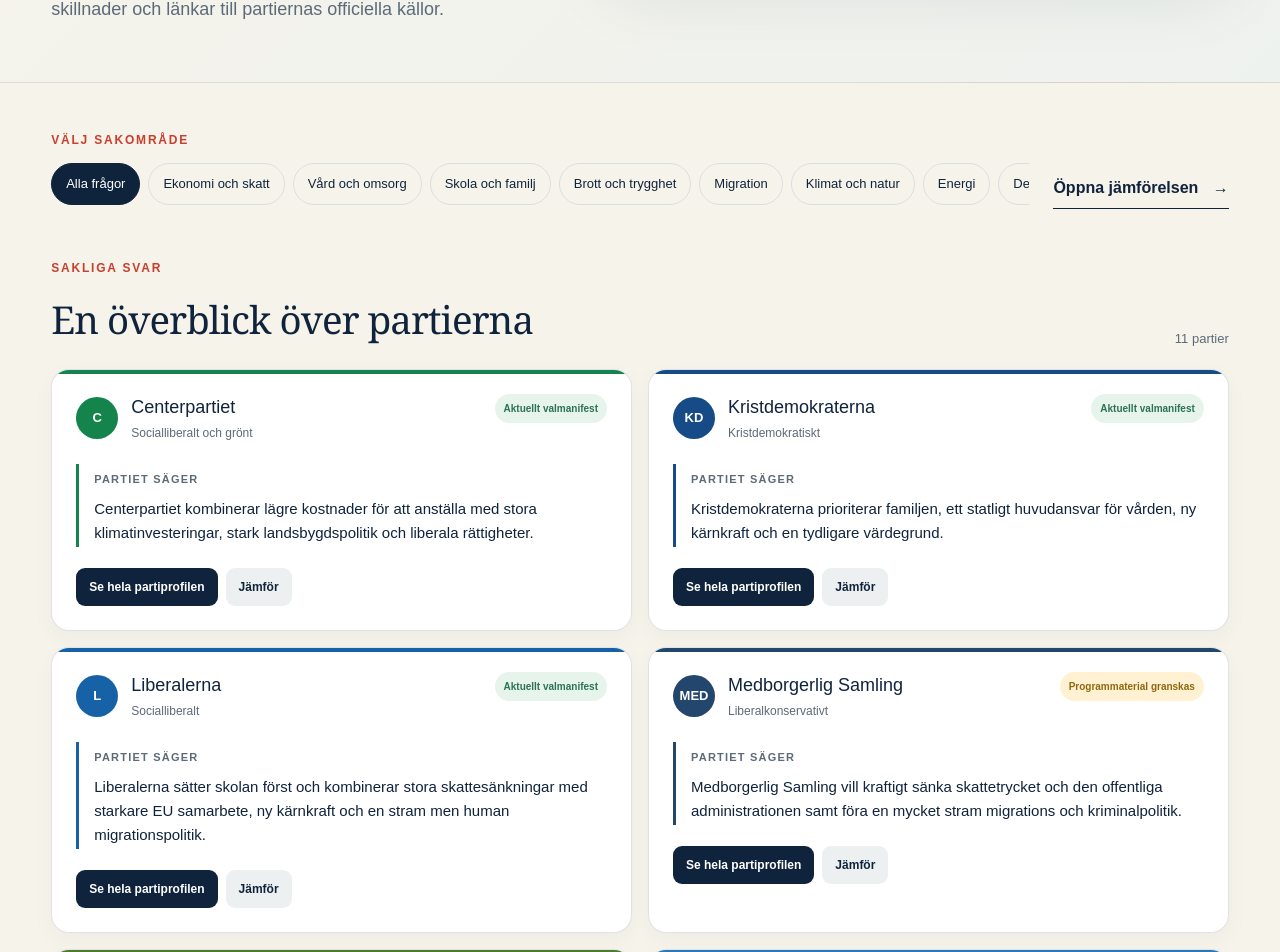
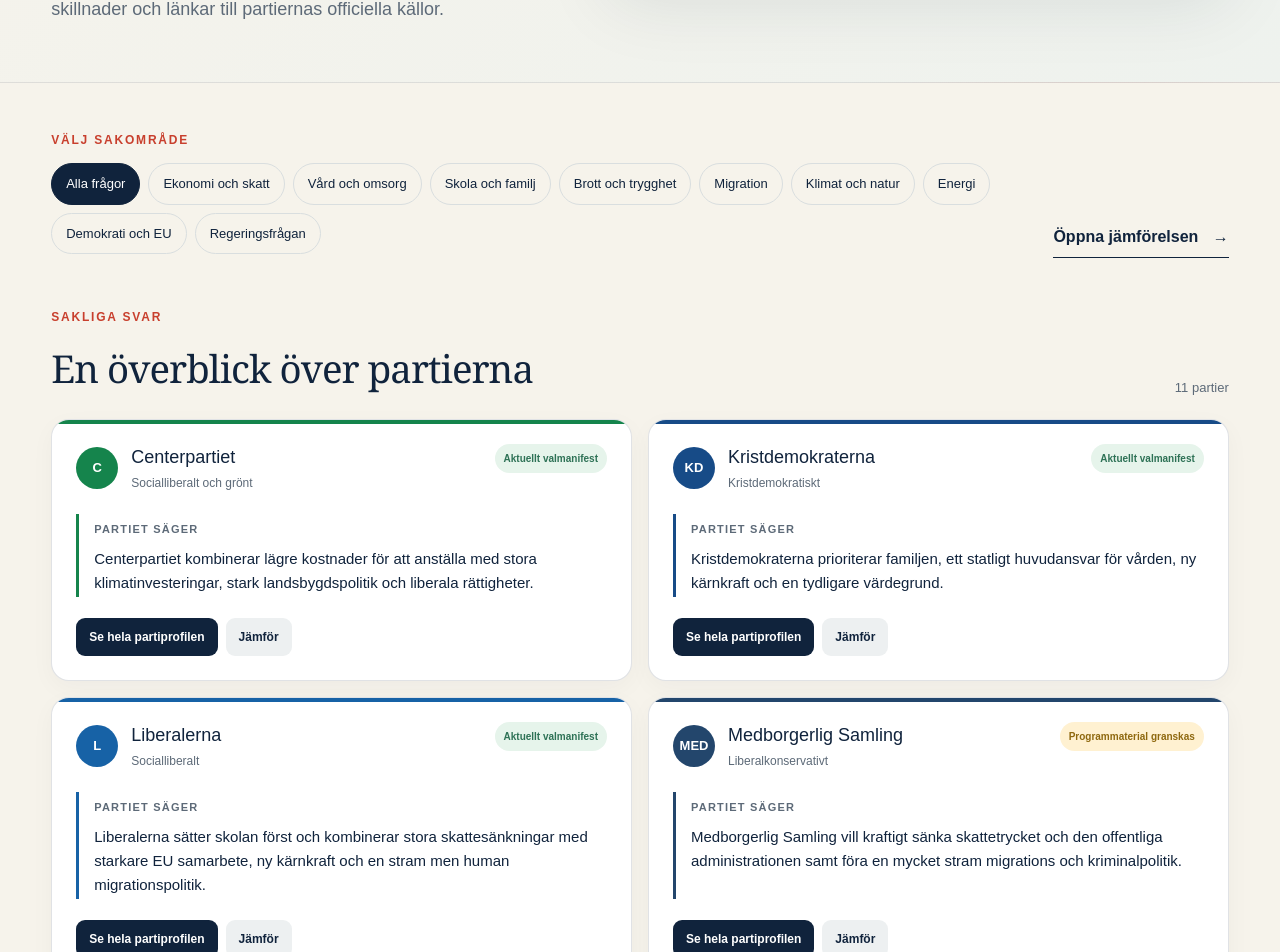
Before and after one commit to Hackadittliv/partier, a Next.js app: page / in a window 1280 px wide. Shown: the part 493-1445 px from the top of the page. Built offline with nearby package versions, Linux system fonts and the light colour scheme.

Commit message:
Förbättra sökning och linjering

```diff
--- a/app/globals.css
+++ b/app/globals.css
@@ -40,15 +40,16 @@
 .searchInput > span { font-size: 32px; line-height: 1; transform: rotate(-20deg); }
 .searchInput input { flex: 1; border: 0; outline: 0; background: transparent; font-size: 16px; min-width: 0; }
 .searchInput button { border: 0; background: #eef0ef; border-radius: 999px; font-size: 12px; padding: 8px 11px; cursor: pointer; }
+.searchHint { margin: 10px 2px 0; color: var(--muted); font-size: 11px; line-height: 1.45; }
 .suggestions { display: flex; flex-wrap: wrap; gap: 8px; margin-top: 16px; }
 .suggestions button { border: 1px solid var(--line); background: #fafaf8; color: #485565; border-radius: 999px; padding: 8px 11px; font-size: 12px; text-align: left; cursor: pointer; transition: .18s ease; }
 .suggestions button:hover { border-color: var(--accent); color: var(--accent-dark); transform: translateY(-1px); }
 
 .sectionWrap { width: min(1440px, 92vw); margin-inline: auto; }
 .workspace { padding-block: 48px 70px; }
-.topicBar { display: flex; gap: 24px; justify-content: space-between; align-items: end; }
+.topicBar { display: grid; grid-template-columns: minmax(0, 1fr) auto; gap: 24px; align-items: end; }
 .topicBar > div { min-width: 0; flex: 1; }
-.topicScroller { display: flex; gap: 8px; overflow: auto; padding-bottom: 4px; scrollbar-width: thin; }
+.topicScroller { display: flex; flex-wrap: wrap; gap: 8px; padding-bottom: 4px; }
 .topicScroller button { flex: 0 0 auto; border: 1px solid var(--line); border-radius: 999px; padding: 10px 14px; background: transparent; font-size: 13px; cursor: pointer; }
 .topicScroller button.selected { color: white; background: var(--ink); border-color: var(--ink); }
 .compareCta { border: 0; border-bottom: 1px solid var(--ink); background: transparent; padding: 8px 0; font-weight: 700; cursor: pointer; white-space: nowrap; }
@@ -56,8 +57,9 @@
 .resultHeader { margin: 50px 0 21px; display: flex; justify-content: space-between; align-items: end; gap: 20px; }
 .resultHeader h2 { font-family: Georgia, serif; font-size: clamp(28px, 3vw, 42px); max-width: 900px; margin: 0; letter-spacing: -.025em; }
 .resultHeader > span { color: var(--muted); font-size: 13px; }
+.interpretationTag { display: inline-flex; margin-top: 12px; padding: 6px 10px; border-radius: 999px; background: #e8f0f8; color: #2c6292; font-size: 11px; font-weight: 800; }
 .resultGrid { display: grid; grid-template-columns: repeat(2, minmax(0, 1fr)); gap: 16px; }
-.partyCard { position: relative; overflow: hidden; padding: 24px; background: var(--surface); border: 1px solid rgba(16,35,60,.13); border-radius: 18px; box-shadow: 0 7px 25px rgba(16,35,60,.035); }
+.partyCard { position: relative; overflow: hidden; padding: 24px; background: var(--surface); border: 1px solid rgba(16,35,60,.13); border-radius: 18px; box-shadow: 0 7px 25px rgba(16,35,60,.035); display: flex; flex-direction: column; }
 .partyCard::before { content: ""; position: absolute; top: 0; left: 0; width: 100%; height: 4px; background: var(--party); }
 .partyCardTop, .partyIdentity, .cardActions, .compareParty, .modalHero, .sources a { display: flex; align-items: center; }
 .partyCardTop { justify-content: space-between; gap: 15px; align-items: flex-start; }
@@ -69,7 +71,7 @@
 .sourceBadge.verified { background: #e6f4eb; color: var(--green); }
 .sourceBadge.current { background: #e8f0f8; color: #2c6292; }
 .sourceBadge.review { background: #fff1d1; color: var(--yellow); }
-.factBlock { border-left: 3px solid var(--party); margin: 22px 0 21px; padding: 2px 0 2px 15px; }
+.factBlock { border-left: 3px solid var(--party); margin: 22px 0 21px; padding: 2px 0 2px 15px; flex: 1; }
 .factBlock span, .comparePosition span, .summaryBox span, .priorityList > span { color: var(--muted); font-size: 11px; text-transform: uppercase; letter-spacing: .11em; font-weight: 800; }
 .factBlock p, .comparePosition p { margin: 7px 0 0; font-size: 15px; line-height: 1.6; }
 .cardActions { gap: 8px; }
@@ -99,11 +101,11 @@
 .partyPicker button.picked span { background: var(--party); color: white; }
 .compareControls select { width: 100%; border: 1px solid var(--line); background: #fafaf8; border-radius: 10px; padding: 12px; }
 .compareGrid { display: grid; grid-template-columns: repeat(var(--count), minmax(0, 1fr)); gap: 12px; align-items: stretch; }
-.compareGrid article { border-top: 5px solid var(--party); background: white; border-radius: 14px; padding: 22px; display: flex; flex-direction: column; min-width: 0; box-shadow: 0 10px 35px rgba(16,35,60,.05); }
+.compareGrid article { border-top: 5px solid var(--party); background: white; border-radius: 14px; padding: 22px; display: grid; grid-template-rows: 54px 62px minmax(260px, auto) minmax(205px, 1fr) auto; min-width: 0; box-shadow: 0 10px 35px rgba(16,35,60,.05); }
 .compareParty { gap: 11px; }
 .compareParty h2 { font-size: 18px; margin: 0; }
 .comparisonQuestion { min-height: 50px; margin: 20px 0 10px; color: var(--muted); font-size: 12px; line-height: 1.5; }
-.comparePosition { padding: 15px; border-radius: 10px; background: #f2f3f0; flex: 1; }
+.comparePosition { padding: 15px; border-radius: 10px; background: #f2f3f0; }
 .priorityList { margin: 20px 0; }
 .priorityList ol { margin: 10px 0 0; padding-left: 20px; }
 .priorityList li { font-size: 13px; line-height: 1.5; margin-bottom: 7px; }
@@ -166,6 +168,11 @@
   .footer { padding-bottom: 100px; }
 }
 
+@media (max-width: 1180px) {
+  .topicBar { grid-template-columns: 1fr; }
+  .compareCta { justify-self: start; }
+}
+
 @media (max-width: 680px) {
   .topbar { min-height: 64px; }
   .brand { font-size: 19px; }
@@ -183,6 +190,7 @@
   .compareCta { margin-top: 17px; }
   .resultHeader { align-items: start; }
   .resultGrid, .directoryGrid, .principleGrid, .compareGrid { grid-template-columns: 1fr; }
+  .compareGrid article { grid-template-rows: auto auto auto auto auto; }
   .partyCard { padding: 18px; }
   .partyCardTop { display: block; }
   .sourceBadge { display: inline-block; margin-top: 13px; }
--- a/app/page.tsx
+++ b/app/page.tsx
@@ -4,6 +4,7 @@
 import { parties, topics, type Party } from "./data";
 
 type View = "utforska" | "jamfor" | "partier" | "om";
+type TopicId = (typeof topics)[number]["id"];
 
 const suggestions = [
   "Vilka partier vill bygga mer kärnkraft?",
@@ -12,16 +13,52 @@
   "Hur skiljer sig partiernas syn på skolan?",
 ];
 
+const topicSignals: Record<TopicId, string[]> = {
+  ekonomi: ["ekonomi", "skatt", "skatter", "jobb", "arbete", "lön", "pension", "bidrag", "företag"],
+  vard: ["vård", "sjukvård", "tandvård", "omsorg", "äldreomsorg", "läkare", "sjukhus", "psykiatri"],
+  skola: ["skola", "skolan", "skolor", "elev", "elever", "lärare", "förskola", "familj", "barnbidrag"],
+  brott: ["brott", "brottslighet", "kriminalitet", "gäng", "polis", "straff", "trygghet", "våld"],
+  migration: ["migration", "invandring", "invandrare", "asyl", "integration", "återvandring", "medborgarskap"],
+  klimat: ["klimat", "utsläpp", "miljö", "natur", "skog", "biologisk mångfald"],
+  energi: ["energi", "el", "kärnkraft", "vindkraft", "vattenkraft", "elnät", "bränsle", "bensin", "diesel"],
+  demokrati: ["demokrati", "eu", "nato", "yttrandefrihet", "rättsstat", "försvar", "ukraina"],
+  regering: ["regering", "regeringsfrågan", "samarbete", "block", "statsminister", "koalition"],
+};
+
+const stopWords = new Set(["hur", "vad", "vilka", "vilket", "vill", "ska", "skulle", "gor", "gora", "parti", "partier", "partierna", "partiernas", "syn", "skiljer", "sig", "och", "eller", "att", "med", "for", "fran", "till", "inom", "mot", "som", "det", "den", "de", "pa", "om", "at", "mer"]);
+
 function normalize(value: string) {
   return value.toLocaleLowerCase("sv").normalize("NFD").replace(/[\u0300-\u036f]/g, "");
 }
 
-function matchScore(party: Party, query: string, topic: string) {
-  if (!query && topic === "alla") return 1;
-  const words = normalize(query).split(/\s+/).filter((word) => word.length > 2);
-  const selectedText = topic === "alla" ? Object.values(party.positions).join(" ") : party.positions[topic] ?? "";
+function queryWords(value: string) {
+  return normalize(value).split(/[^a-z0-9åäö]+/).filter((word) => word.length > 1 && !stopWords.has(word));
+}
+
+function inferTopic(value: string): TopicId | null {
+  const normalizedQuery = normalize(value);
+  let best: { id: TopicId; score: number } | null = null;
+
+  for (const [id, signals] of Object.entries(topicSignals) as [TopicId, string[]][]) {
+    const score = signals.reduce((total, signal) => total + (normalizedQuery.includes(normalize(signal)) ? Math.max(1, signal.length / 4) : 0), 0);
+    if (score > 0 && (!best || score > best.score)) best = { id, score };
+  }
+
+  return best?.id ?? null;
+}
+
+function matchScore(party: Party, query: string, activeTopic: string, inferredTopic: TopicId | null) {
+  if (!query && activeTopic === "alla") return 1;
+  if (!query) return party.positions[activeTopic] ? 1 : 0;
+
+  const words = queryWords(query);
+  const selectedText = activeTopic === "alla" ? Object.values(party.positions).join(" ") : party.positions[activeTopic] ?? "";
   const haystack = normalize([party.name, party.ideology, party.overview, ...party.priorities, selectedText].join(" "));
-  return words.reduce((score, word) => score + (haystack.includes(word) ? 2 : 0), 0) + (topic === "alla" || party.positions[topic] ? 1 : 0);
+  const partyName = normalize(party.name);
+  const directPartyMatch = partyName.includes(normalize(query).trim()) ? 20 : 0;
+  const wordScore = words.reduce((score, word) => score + (haystack.includes(word) ? 2 : 0), 0);
+
+  return directPartyMatch + wordScore + (inferredTopic ? 6 : 0);
 }
 
 function badgeClass(status: Party["status"]) {
@@ -40,11 +77,15 @@
   const [compareTopic, setCompareTopic] = useState("ekonomi");
   const [showAll, setShowAll] = useState(false);
 
+  const inferredTopic = topic === "alla" && query.trim() ? inferTopic(query) : null;
+  const activeTopic = topic === "alla" ? inferredTopic ?? "alla" : topic;
+  const activeTopicLabel = activeTopic === "alla" ? null : topics.find((item) => item.id === activeTopic)?.label;
+
   const results = useMemo(() => parties
-    .map((party) => ({ party, score: matchScore(party, query, topic) }))
+    .map((party) => ({ party, score: matchScore(party, query, activeTopic, inferredTopic) }))
     .filter(({ score }) => score > 0)
     .sort((a, b) => b.score - a.score || a.party.name.localeCompare(b.party.name, "sv"))
-    .map(({ party }) => party), [query, topic]);
+    .map(({ party }) => party), [query, activeTopic, inferredTopic]);
 
   const compared = compareIds.map((id) => parties.find((party) => party.id === id)).filter(Boolean) as Party[];
   const visibleResults = showAll ? results : results.slice(0, 6);
@@ -94,6 +135,7 @@
               <input id="mainSearch" value={query} onChange={(event) => setQuery(event.target.value)} placeholder="Skriv exempelvis kärnkraft, skatt eller skola" />
               {query && <button onClick={() => setQuery("")} aria-label="Rensa sökningen">Rensa</button>}
             </div>
+            <p className="searchHint">Sökningen tolkar sakområdet och visar partiernas svar med samma struktur.</p>
             <div className="suggestions" aria-label="Exempelfrågor">
               {suggestions.map((suggestion) => <button key={suggestion} onClick={() => runSuggestion(suggestion)}>{suggestion}</button>)}
             </div>
@@ -115,9 +157,10 @@
           <div className="resultHeader">
             <div>
               <p className="sectionLabel">Sakliga svar</p>
-              <h2>{query ? `Träffar för ”${query}”` : topic === "alla" ? "En överblick över partierna" : topics.find((item) => item.id === topic)?.question}</h2>
+              <h2>{query && activeTopicLabel ? `Partiernas svar om ${activeTopicLabel.toLocaleLowerCase("sv")}` : query ? `Träffar för ”${query}”` : topic === "alla" ? "En överblick över partierna" : topics.find((item) => item.id === topic)?.question}</h2>
+              {query && inferredTopic && <span className="interpretationTag" aria-live="polite">Tolkad som {activeTopicLabel}</span>}
             </div>
-            <span>{results.length} partier</span>
+            <span>{results.length} {inferredTopic ? "partier jämförda" : "partier"}</span>
           </div>
 
           {visibleResults.length ? <div className="resultGrid">
@@ -126,7 +169,7 @@
                 <div className="partyIdentity"><span className="partyInitial">{party.short}</span><div><h3>{party.name}</h3><p>{party.ideology}</p></div></div>
                 <span className={`sourceBadge ${badgeClass(party.status)}`}>{party.status}</span>
               </div>
-              <div className="factBlock"><span>Partiet säger</span><p>{topic === "alla" ? party.overview : party.positions[topic]}</p></div>
+              <div className="factBlock"><span>Partiet säger</span><p>{activeTopic === "alla" ? party.overview : party.positions[activeTopic]}</p></div>
               <div className="cardActions">
                 <button onClick={() => setSelectedParty(party)}>Se hela partiprofilen</button>
                 <button className="quiet" onClick={() => { if (!compareIds.includes(party.id)) toggleCompare(party.id); setView("jamfor"); }}>Jämför</button>
```
